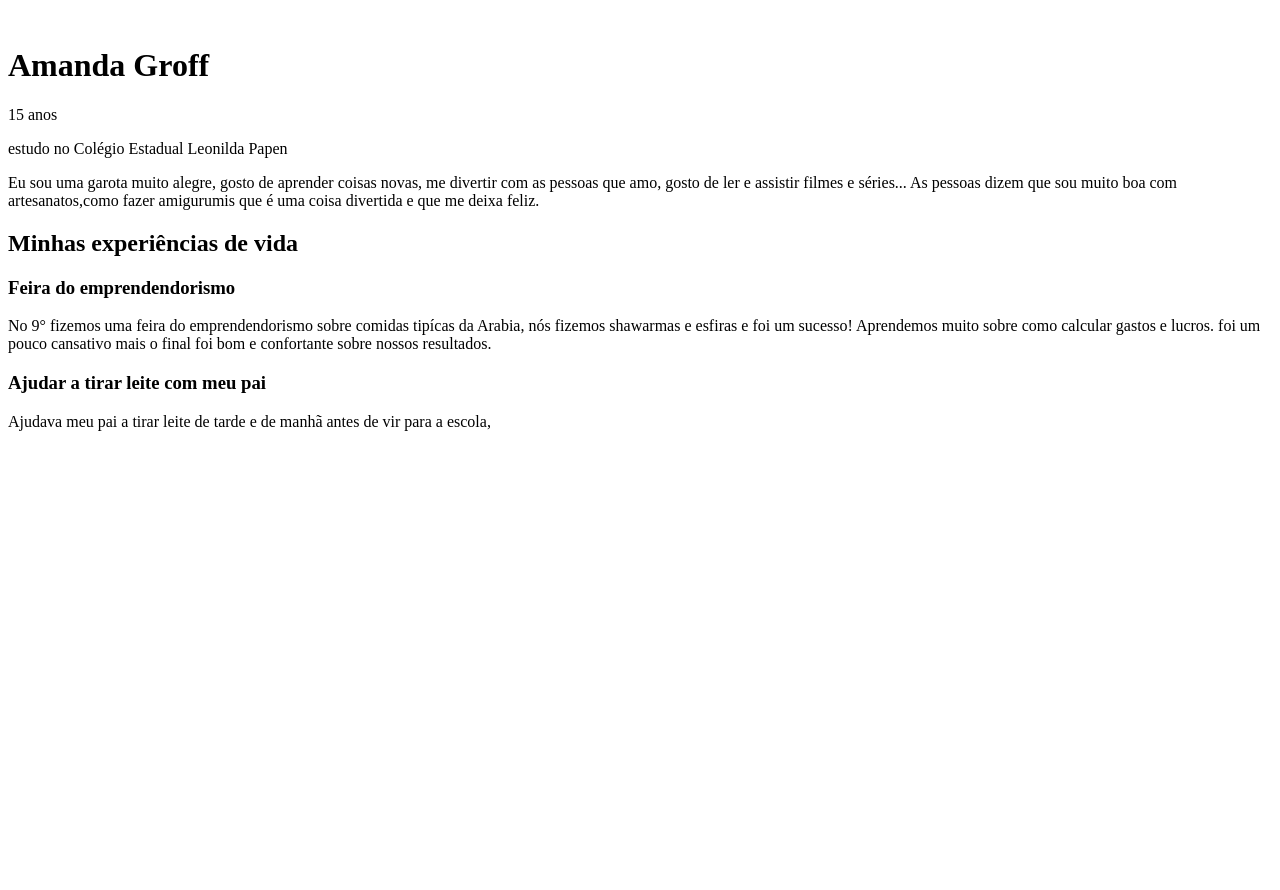
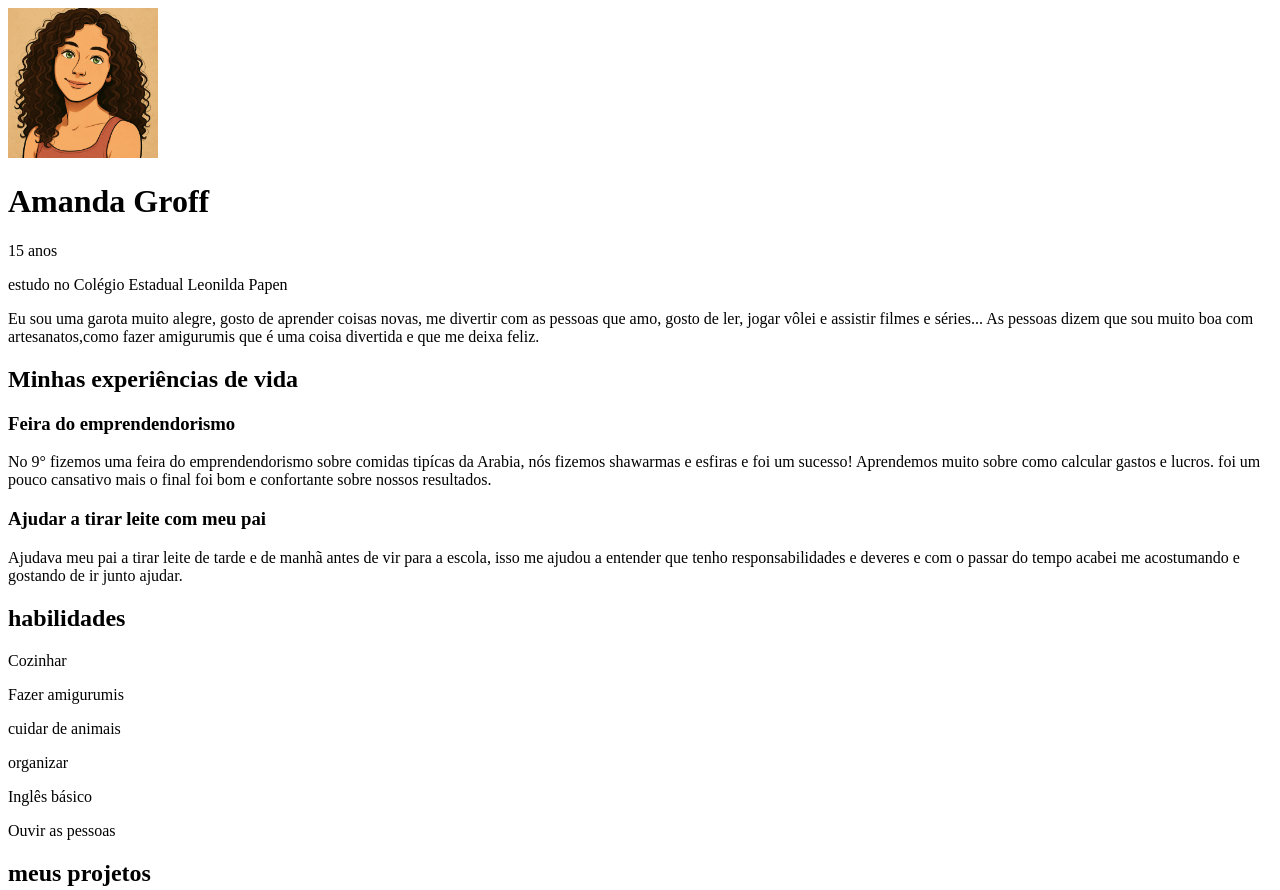
Before and after one commit to amanda5698/meu-portifolio, a plain HTML site: page index.html in a window 1280 px wide. Shown: the top 890 px of the page. Before the commit the page ends 800 px from the top, so only its background shows below. Drawn offline with Linux system fonts and the light colour scheme.

Commit message:
Aula 4-6

```diff
--- a/index.html
+++ b/index.html
@@ -7,20 +7,50 @@
     <title>meu portifólio</title>
 </head>
 <body>
-    <img src="" alt="" srcset="">
-    <h1>Amanda Groff</h1>
+    <header class="container text-center">
+    <img src="avatar.jpg" alt="avatar da Amanda" class="rounded-circle" width="150" height="150" srcset="">
+    <h1 class="lead">Amanda Groff</h1>
     <p>15 anos</p>
     <p>estudo no Colégio Estadual Leonilda Papen </p>
-    <p>Eu sou uma garota muito alegre, gosto de aprender coisas novas, me divertir com as pessoas que amo, gosto de ler e assistir filmes e séries... As pessoas dizem que sou muito boa com artesanatos,como fazer amigurumis que é uma coisa divertida e que me deixa feliz.</p>
+    <p>Eu sou uma garota muito alegre, gosto de aprender coisas novas, me divertir com as pessoas que amo, gosto de ler, jogar vôlei e assistir filmes e séries... As pessoas dizem que sou muito boa com artesanatos,como fazer amigurumis que é uma coisa divertida e que me deixa feliz.</p>
 
     <h2>Minhas experiências de vida</h2>
     <h3> Feira do emprendendorismo</h3>
     <p>No 9° fizemos uma feira do emprendendorismo sobre comidas tipícas da Arabia, nós fizemos shawarmas e esfiras e foi um sucesso! Aprendemos muito sobre como calcular gastos e lucros. foi um pouco cansativo mais o final foi bom e confortante sobre nossos resultados. </p>
 
     <h3>Ajudar a tirar leite com meu pai</h3>
-    <p>Ajudava meu pai a tirar leite de tarde e de manhã antes de vir para a escola, </p>
+    <p>Ajudava meu pai a tirar leite de tarde e de manhã antes de vir para a escola, isso me ajudou a entender que tenho responsabilidades e deveres e com o passar do tempo acabei me acostumando e gostando de ir junto ajudar. </p>
+
+    <h2>habilidades</h2>
+    <p>Cozinhar</p>
+    <p>Fazer amigurumis</p>
+    <p>cuidar de animais</p>
+    <p>organizar</p>
+    <p>Inglês básico</p>
+    <p>Ouvir as pessoas</p>
+
+
+</header>
+
+<main class="container">
+    <h2>meus projetos</h2>
+    <div class="row">
+        <div class="col-md-4"></div>
+        <div class="card">
+            <img src="unnamed.jpg" class="card-img-top" alt="imagem da feira do emprendendorismo">
+            <div class="card-body">
+              <h5 class="card-title">Feira do emprendendorismo</h5>
+              <p class="card-text">No  </p>
+              <a href="#" class="btn btn-primary">Go somewhere</a>
+            </div>
+          </div>
+
+
+    </div>
 
 
 
+</main>
+
 </body>
 </html>
```
Also changed, not shown: avatar.jpg (added), unnamed (1).jpg (added), unnamed (2).jpg (added), unnamed.jpg (added).
